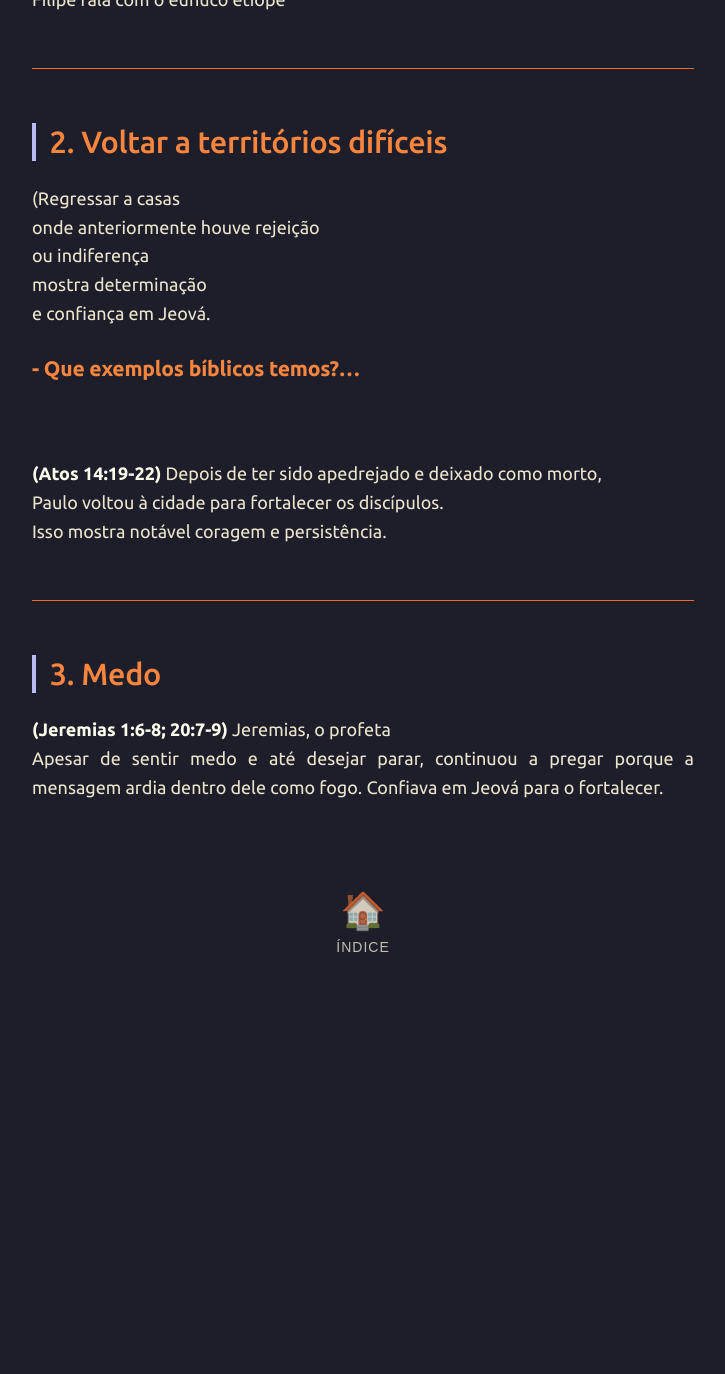
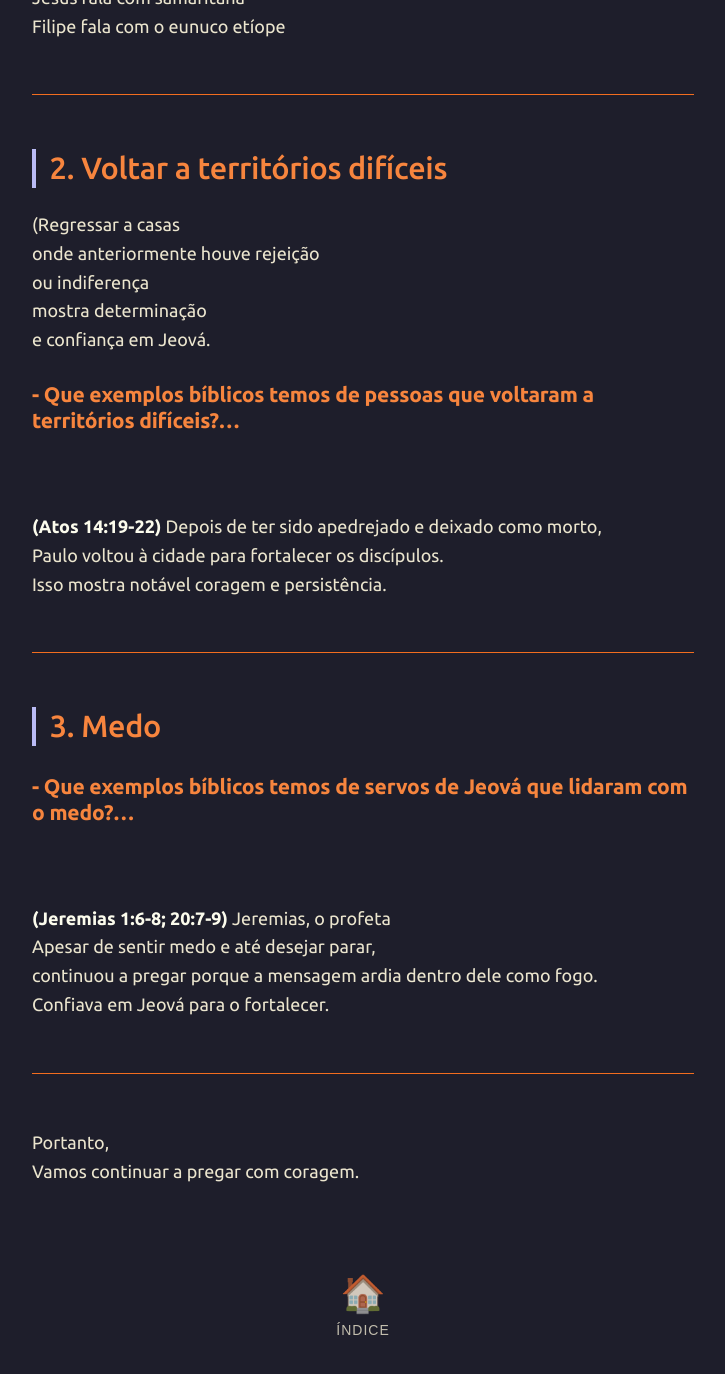
Before and after one commit to joaquim-capitao/jw, a Jekyll site: the page built from saidas/005-saida.md, in a window 1280 px wide and 1400 px high, scrolled down 698 px. Shown: the top 1374 px of the window, without its empty margins (277-1002 px from the left). Built offline with Jekyll 4.4.1, drawn with Linux system fonts in a browser that asks for light colours; our own code applies the rules of GitHub Pages for plain Markdown files; before the commit the page ends 1714 px from its top, so only the background shows below that; some of the changed text lies outside the part shown.

Commit message:
Clarify biblical examples and add conclusion
Updated headings to clarify biblical examples and added a concluding statement about preaching with courage.

```diff
--- a/saidas/005-saida.md
+++ b/saidas/005-saida.md
@@ -12,7 +12,7 @@ Iniciar conversas com estranhos,
 quando parecem ocupados ou pouco recetivos,
 exige coragem.
 
-### - Que exemplos bíblicos temos?...
+### - Que exemplos bíblicos temos de pessoas que pregaram a desconhecidos?...
 <br>
 
 Jesus fala com samaritana
@@ -28,7 +28,7 @@ ou indiferença
 mostra determinação
 e confiança em Jeová.
 
-### - Que exemplos bíblicos temos?...
+### - Que exemplos bíblicos temos de pessoas que voltaram a territórios difíceis?...
 <br>
 
 **(Atos 14:19-22)**
@@ -40,8 +40,16 @@ Isso mostra notável coragem e persistência.
 
 ## 3. Medo
 
+### - Que exemplos bíblicos temos de servos de Jeová que lidaram com o medo?...
+<br>
+
 **(Jeremias 1:6-8; 20:7-9)**
 Jeremias, o profeta
 Apesar de sentir medo e até desejar parar,
 continuou a pregar porque a mensagem ardia dentro dele como fogo.
 Confiava em Jeová para o fortalecer.
+
+---
+
+Portanto,
+Vamos continuar a pregar com coragem.
```
